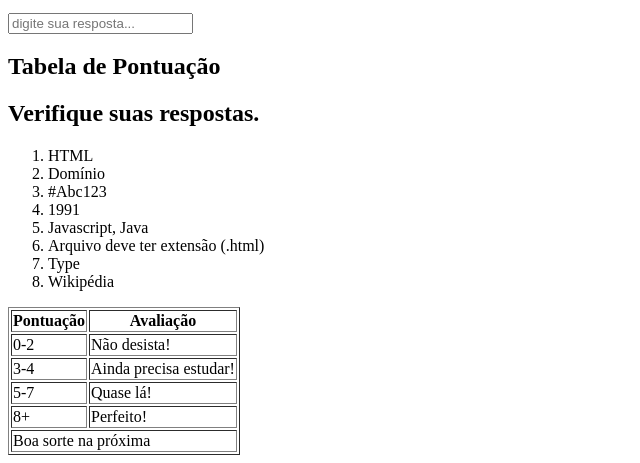
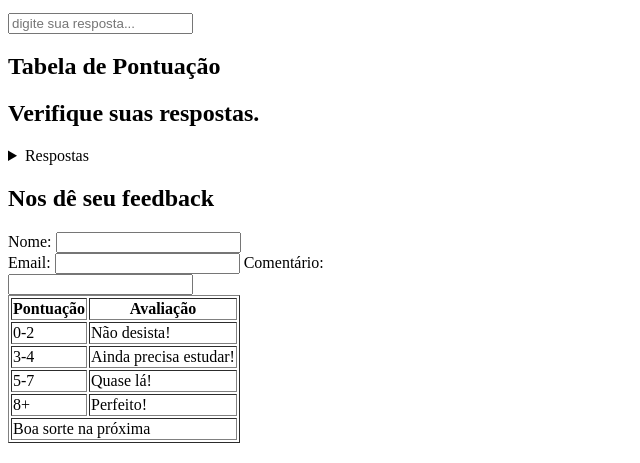
Before and after one commit to lildreyki/dev.web, a plain HTML site: page index.html in a window 1280 px wide. Shown: the part 1264-1727 px from the top of the page, without its empty margins (0-640 px from the left). Drawn offline with Linux system fonts and the light colour scheme.

Commit message:
Update index.html

```diff
--- a/index.html
+++ b/index.html
@@ -129,6 +129,8 @@
           <!--Listas de pergunta-->
           <section>
             <h2>Verifique suas respostas.</h2>
+            <details>
+              <summary>Respostas</summary>
             <ol>
               <li>HTML</li>
               <li>Domínio</li>
@@ -139,6 +141,19 @@
               <li>Type</li>
               <li>Wikipédia</li>
             </ol>
+            </details>
+          </section>
+          <!--Formulário-->
+          <section>
+            <h2>Nos dê seu feedback</h2>
+            <form>
+              <label for="name">Nome:</label>
+              <input type="text" id="name" name="name"><br>
+              <label for="email">Email:</label>
+              <input type="email" id="email" name="email">
+              <label for="comentário">Comentário:</label><br>
+              <input type="text" id="comentário" name="comentário">
+            </form>
           </section>
     </main>
     <footer></footer>
```
